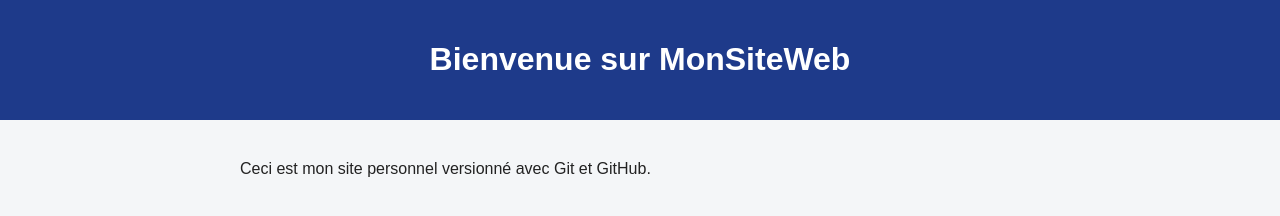
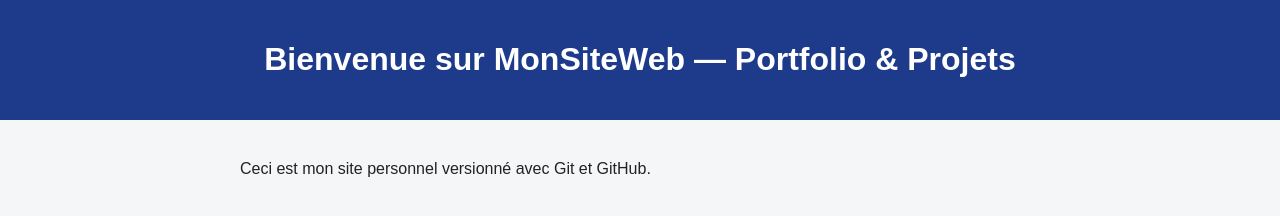
Before and after one commit to ManuelZungang/TP_MonSiteWeb, a plain HTML site: page index.html in a window 1280 px wide. Drawn offline with Linux system fonts and the light colour scheme.

Commit message:
feat: mettre a jour le titre principal

```diff
--- a/index.html
+++ b/index.html
@@ -8,7 +8,7 @@
 </head>
 <body>
   <header>
-    <h1>Bienvenue sur MonSiteWeb</h1>
+    <h1>Bienvenue sur MonSiteWeb — Portfolio & Projets</h1>
   </header>
   <main>
     <p>Ceci est mon site personnel versionné avec Git et GitHub.</p>
```
